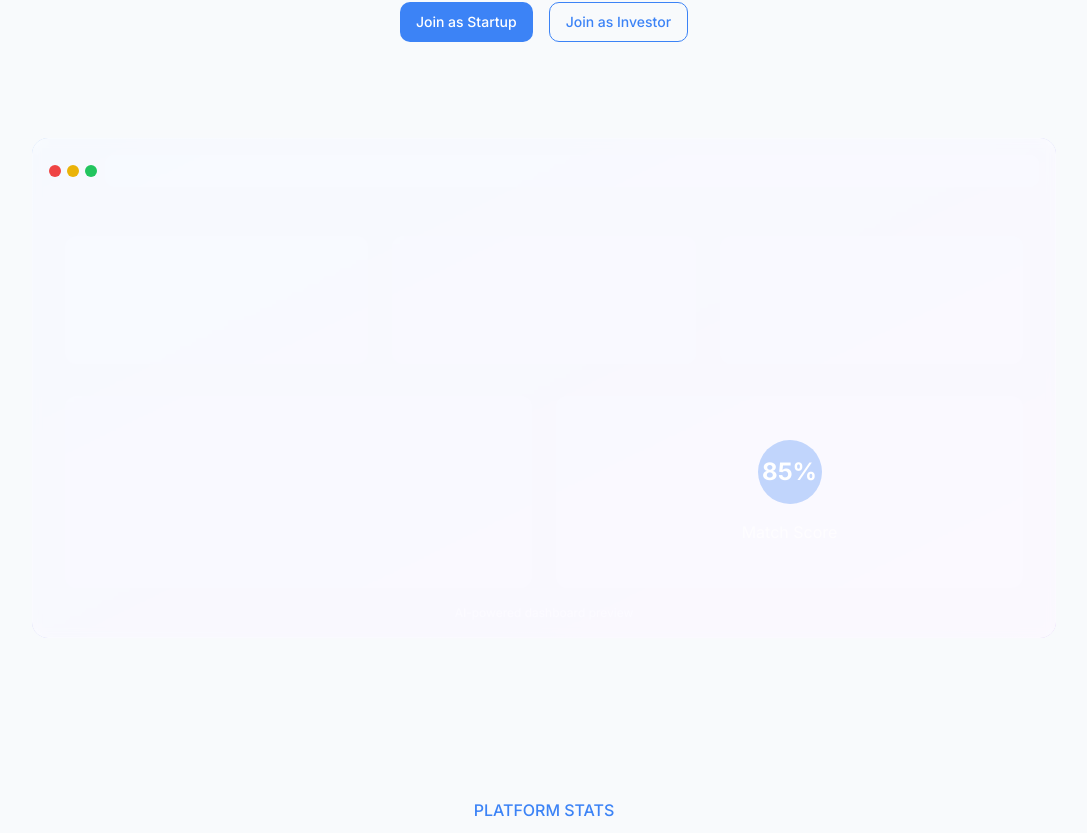
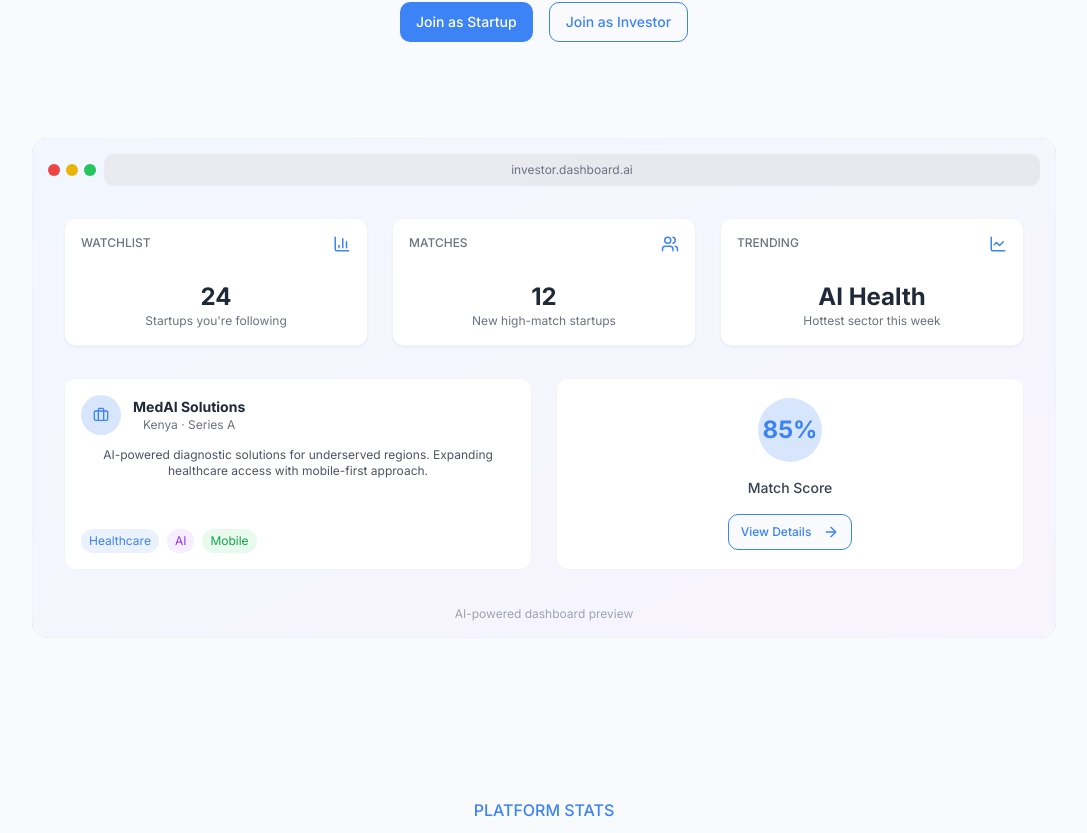
Before and after one commit to AryanParte/Flubo, a React (Vite) app: page / in a window 1280 px wide. Shown: the part 452-1285 px from the top of the page, without its empty margins (96-1183 px from the left). Built offline with nearby package versions, Linux system fonts and the light colour scheme.

Commit message:
Improve light mode appearance
The "AI-powered dashboard preview" card was not visible in light mode. Updated colors and potentially the template of the index page to improve the appearance in light mode and add more information to the dashboard preview.

```diff
--- a/src/components/home/Hero.tsx
+++ b/src/components/home/Hero.tsx
@@ -1,5 +1,5 @@
 
-import { ArrowRight } from "lucide-react";
+import { ArrowRight, BarChart3, Briefcase, LineChart, Users } from "lucide-react";
 import { Link } from "react-router-dom";
 import { Button } from "@/components/ui/button";
 
@@ -38,37 +38,102 @@ export function Hero() {
 
           <div className="mt-24 max-w-5xl w-full">
             <div className="relative w-full h-[350px] sm:h-[450px] md:h-[500px] rounded-2xl overflow-hidden animate-scale-in">
-              <div className="absolute inset-0 bg-gradient-to-br from-accent/20 to-purple-500/20"></div>
-              <div className="absolute inset-0 backdrop-blur-sm glass-card">
-                <div className="relative h-full w-full flex flex-col items-center justify-center p-8">
+              {/* Dashboard Background - Enhanced for light mode visibility */}
+              <div className="absolute inset-0 bg-gradient-to-br from-accent/20 to-purple-500/20 dark:bg-gradient-to-br dark:from-accent/20 dark:to-purple-500/20 border border-accent/20 dark:border-white/10"></div>
+              <div className="absolute inset-0 backdrop-blur-sm bg-white/70 dark:bg-black/30 shadow-lg">
+                <div className="relative h-full w-full flex flex-col items-center p-8">
+                  {/* Browser-like Top Bar */}
                   <div className="absolute top-4 left-4 right-4 flex items-center gap-2">
                     <div className="flex items-center gap-1.5">
                       <div className="w-3 h-3 rounded-full bg-red-500"></div>
                       <div className="w-3 h-3 rounded-full bg-yellow-500"></div>
                       <div className="w-3 h-3 rounded-full bg-green-500"></div>
                     </div>
-                    <div className="w-full h-8 rounded-md bg-white/10"></div>
+                    <div className="w-full h-8 rounded-md bg-gray-200/80 dark:bg-white/10 flex items-center justify-center">
+                      <span className="text-xs text-gray-500 dark:text-gray-300">investor.dashboard.ai</span>
+                    </div>
                   </div>
 
+                  {/* Dashboard Top Metrics */}
                   <div className="grid grid-cols-1 md:grid-cols-3 gap-6 w-full mt-12">
-                    <div className="bg-white/10 rounded-lg p-4 h-32 animate-pulse"></div>
-                    <div className="bg-white/10 rounded-lg p-4 h-32 animate-pulse" style={{ animationDelay: "300ms" }}></div>
-                    <div className="bg-white/10 rounded-lg p-4 h-32 animate-pulse" style={{ animationDelay: "600ms" }}></div>
-                  </div>
+                    <div className="bg-white dark:bg-white/10 shadow-sm rounded-lg p-4 h-32 border border-gray-100 dark:border-white/5">
+                      <div className="flex flex-col h-full justify-between">
+                        <div className="flex justify-between items-start">
+                          <span className="text-gray-500 dark:text-gray-300 text-xs font-medium">WATCHLIST</span>
+                          <BarChart3 size={18} className="text-accent" />
+                        </div>
+                        <div>
+                          <h3 className="text-2xl font-bold text-gray-800 dark:text-white">24</h3>
+                          <p className="text-xs text-gray-500 dark:text-gray-300">Startups you're following</p>
+                        </div>
+                      </div>
+                    </div>
 
-                  <div className="mt-8 grid grid-cols-2 gap-6 w-full">
-                    <div className="bg-white/10 rounded-lg p-4 h-48"></div>
-                    <div className="bg-white/10 rounded-lg p-4 h-48">
-                      <div className="h-full flex flex-col justify-center items-center space-y-4">
-                        <div className="w-16 h-16 rounded-full bg-accent/30 flex items-center justify-center">
-                          <span className="text-2xl font-bold text-white">85%</span>
+                    <div className="bg-white dark:bg-white/10 shadow-sm rounded-lg p-4 h-32 border border-gray-100 dark:border-white/5" style={{ animationDelay: "300ms" }}>
+                      <div className="flex flex-col h-full justify-between">
+                        <div className="flex justify-between items-start">
+                          <span className="text-gray-500 dark:text-gray-300 text-xs font-medium">MATCHES</span>
+                          <Users size={18} className="text-accent" />
                         </div>
-                        <span className="text-white/70">Match Score</span>
+                        <div>
+                          <h3 className="text-2xl font-bold text-gray-800 dark:text-white">12</h3>
+                          <p className="text-xs text-gray-500 dark:text-gray-300">New high-match startups</p>
+                        </div>
+                      </div>
+                    </div>
+
+                    <div className="bg-white dark:bg-white/10 shadow-sm rounded-lg p-4 h-32 border border-gray-100 dark:border-white/5" style={{ animationDelay: "600ms" }}>
+                      <div className="flex flex-col h-full justify-between">
+                        <div className="flex justify-between items-start">
+                          <span className="text-gray-500 dark:text-gray-300 text-xs font-medium">TRENDING</span>
+                          <LineChart size={18} className="text-accent" />
+                        </div>
+                        <div>
+                          <h3 className="text-2xl font-bold text-gray-800 dark:text-white">AI Health</h3>
+                          <p className="text-xs text-gray-500 dark:text-gray-300">Hottest sector this week</p>
+                        </div>
                       </div>
                     </div>
                   </div>
 
-                  <span className="absolute bottom-4 text-white/40 text-xs">AI-powered dashboard preview</span>
+                  {/* Featured Startup Profile */}
+                  <div className="mt-8 grid grid-cols-2 gap-6 w-full">
+                    <div className="bg-white dark:bg-white/10 rounded-lg p-4 h-48 border border-gray-100 dark:border-white/5">
+                      <div className="flex flex-col h-full">
+                        <div className="flex items-center gap-3 mb-3">
+                          <div className="w-10 h-10 rounded-full bg-accent/20 flex items-center justify-center">
+                            <Briefcase size={16} className="text-accent" />
+                          </div>
+                          <div>
+                            <h4 className="font-bold text-gray-800 dark:text-white text-sm">MedAI Solutions</h4>
+                            <p className="text-xs text-gray-500 dark:text-gray-300">Kenya · Series A</p>
+                          </div>
+                        </div>
+                        <p className="text-xs text-gray-600 dark:text-gray-300 mb-2">
+                          AI-powered diagnostic solutions for underserved regions. Expanding healthcare access with mobile-first approach.
+                        </p>
+                        <div className="flex gap-2 mt-auto">
+                          <span className="text-xs bg-accent/10 text-accent px-2 py-1 rounded-full">Healthcare</span>
+                          <span className="text-xs bg-purple-500/10 text-purple-600 dark:text-purple-400 px-2 py-1 rounded-full">AI</span>
+                          <span className="text-xs bg-green-500/10 text-green-600 dark:text-green-400 px-2 py-1 rounded-full">Mobile</span>
+                        </div>
+                      </div>
+                    </div>
+
+                    <div className="bg-white dark:bg-white/10 rounded-lg p-4 h-48 border border-gray-100 dark:border-white/5">
+                      <div className="h-full flex flex-col justify-center items-center space-y-4">
+                        <div className="w-16 h-16 rounded-full bg-accent/20 dark:bg-accent/30 flex items-center justify-center">
+                          <span className="text-2xl font-bold text-accent dark:text-white">85%</span>
+                        </div>
+                        <span className="text-gray-700 dark:text-white/70 text-sm font-medium">Match Score</span>
+                        <Button variant="outline" size="sm" className="text-xs border-accent text-accent hover:bg-accent/10 mt-2">
+                          View Details <ArrowRight size={12} className="ml-1" />
+                        </Button>
+                      </div>
+                    </div>
+                  </div>
+
+                  <span className="absolute bottom-4 text-gray-400 dark:text-white/40 text-xs">AI-powered dashboard preview</span>
                 </div>
               </div>
             </div>
```
